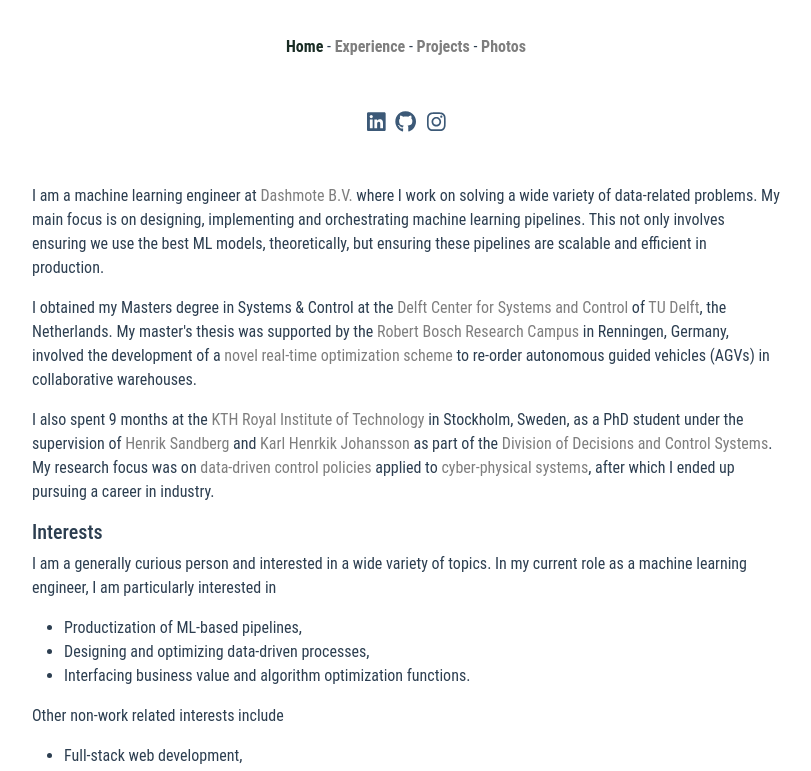
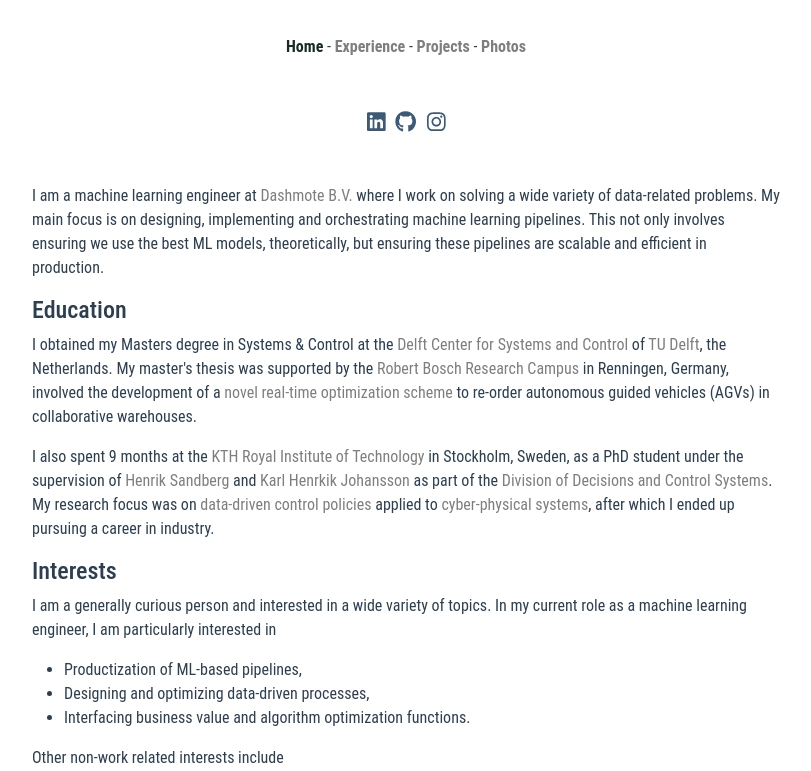
Before and after one commit to alexberndt/cv, a Vue app: page / in a window 1280 px wide. Shown: the part 394-1165 px from the top of the page, without its empty margins (234-1045 px from the left). Built offline with nearby package versions, Linux system fonts and the light colour scheme.

Commit message:
Added headings to Home

```diff
--- a/src/views/Home.vue
+++ b/src/views/Home.vue
@@ -8,6 +8,7 @@
       use the best ML models, theoretically, but ensuring these pipelines
       are scalable and efficient in production.
     </p>
+    <h4>Education</h4>
     <p>
       I obtained my Masters degree in Systems & Control at the
       <a href="https://www.tudelft.nl/3me/over/afdelingen/delft-center-for-systems-and-control">Delft Center for Systems and Control</a>
@@ -34,7 +35,7 @@
       <a href="https://ptolemy.berkeley.edu/projects/cps/">cyber-physical systems</a>,
       after which I ended up pursuing a career in industry.
     </p>
-    <h5>Interests</h5>
+    <h4>Interests</h4>
     <p>I am a generally curious person and interested in a wide variety of topics.
       In my current role as a machine learning engineer, I am particularly interested in
     </p>
```
